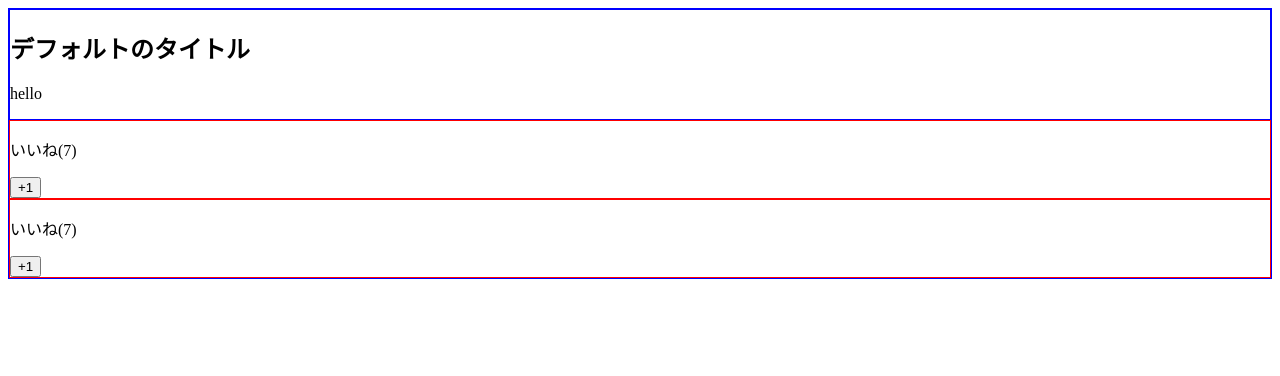
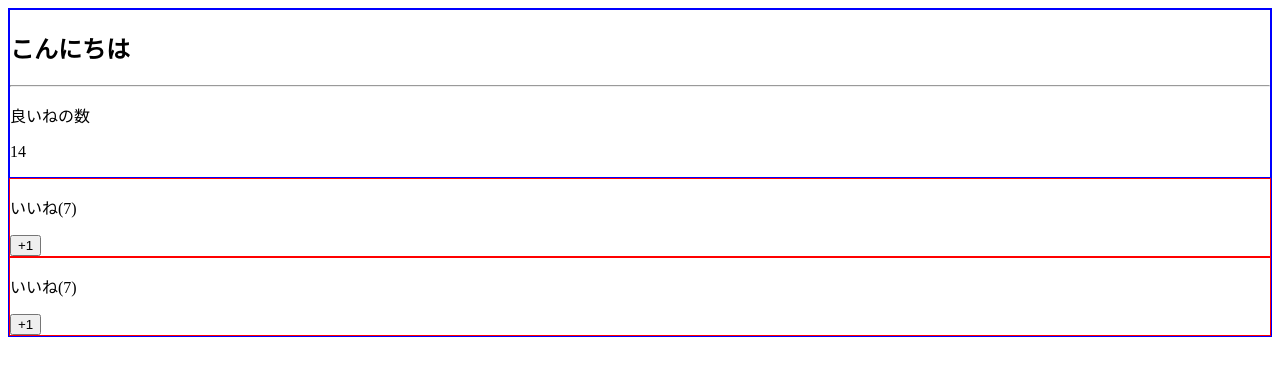
Before and after one commit to aki537/vue.js, a Vue app in the folder section5/6/7/vue.js-test/: page / in a window 1280 px wide. Shown: the top 376 px of the page. Built offline with nearby package versions, Linux system fonts and the light colour scheme.

Commit message:
104 v-slot(名前付きスロット)

```diff
--- a/section5/6/7/vue.js-test/src/App.vue
+++ b/section5/6/7/vue.js-test/src/App.vue
@@ -1,12 +1,12 @@
 <template>
   <div>
-    <LikeHeader header-text="hello">
-      <!-- LinkHeaderの中身がないのでフォールバックコンテンツが表示される -->
-      <!-- <h1>トータルのいいね数</h1>
-      <h2>{{ oyanumber }}</h2> -->
-
-      <!-- ここでは使えない -->
-      <!-- <p>{{ headerText }}</p> -->
+    <LikeHeader>
+      <template v-slot:title>
+        <h2>こんにちは</h2>
+      </template>
+      <template v-slot:number>
+        <p>{{oyanumber}}</p>
+      </template>
     </LikeHeader>
     <LikeNumber :total-number="oyanumber" @my-click="incrementNumber"></LikeNumber>
     <LikeNumber :total-number="oyanumber"></LikeNumber>
--- a/section5/6/7/vue.js-test/src/components/LikeHeader.vue
+++ b/section5/6/7/vue.js-test/src/components/LikeHeader.vue
@@ -1,10 +1,11 @@
 <template>
   <div>
-    <!-- app.vueのLinkHeaderタグ内に書いた文字がスロットと置き換わる -->
-    <slot>
-       <!-- slotの中に書いたコードはLinkheaderタグの中に何も書かれていない場合適用される -->
+    <slot name="title">
       <h2>デフォルトのタイトル</h2>
     </slot>
+    <hr>
+    <p>良いねの数</p>
+    <slot name="number"></slot>
     <p>{{ headerText }}</p>
   </div>
 </template>
```
